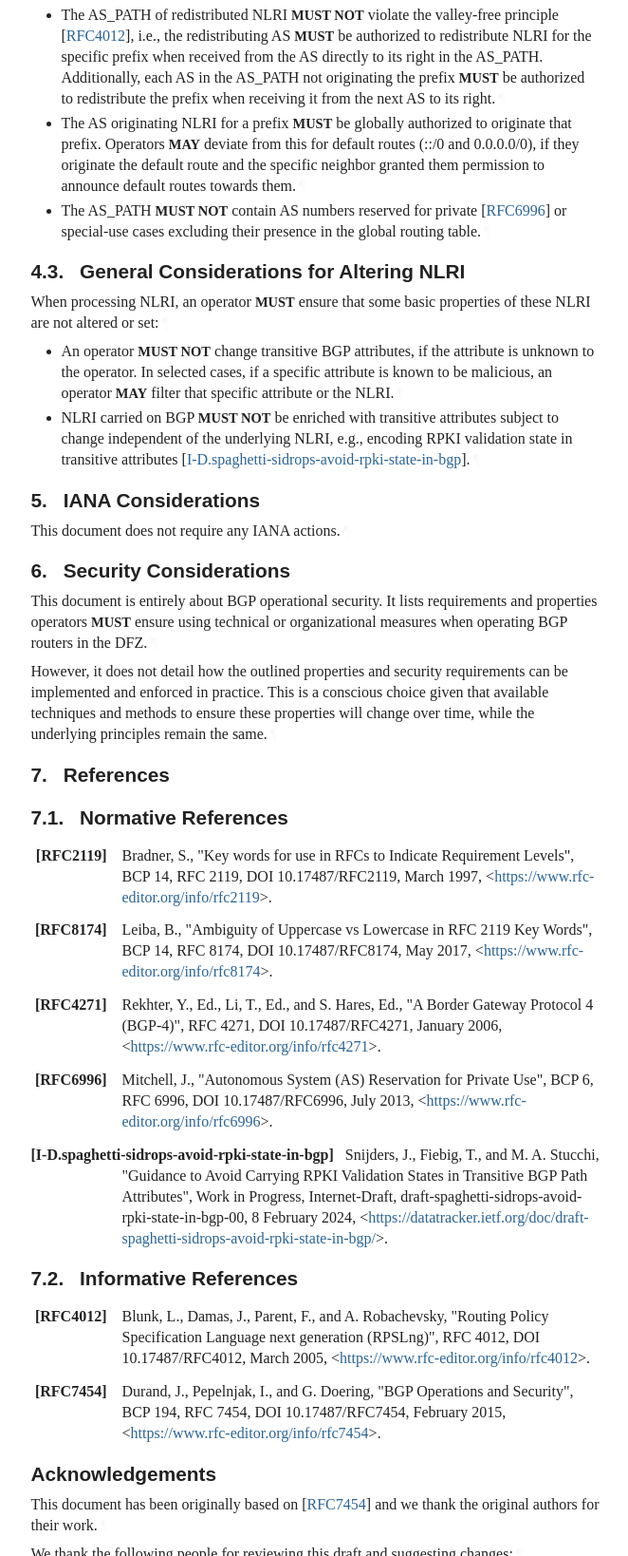
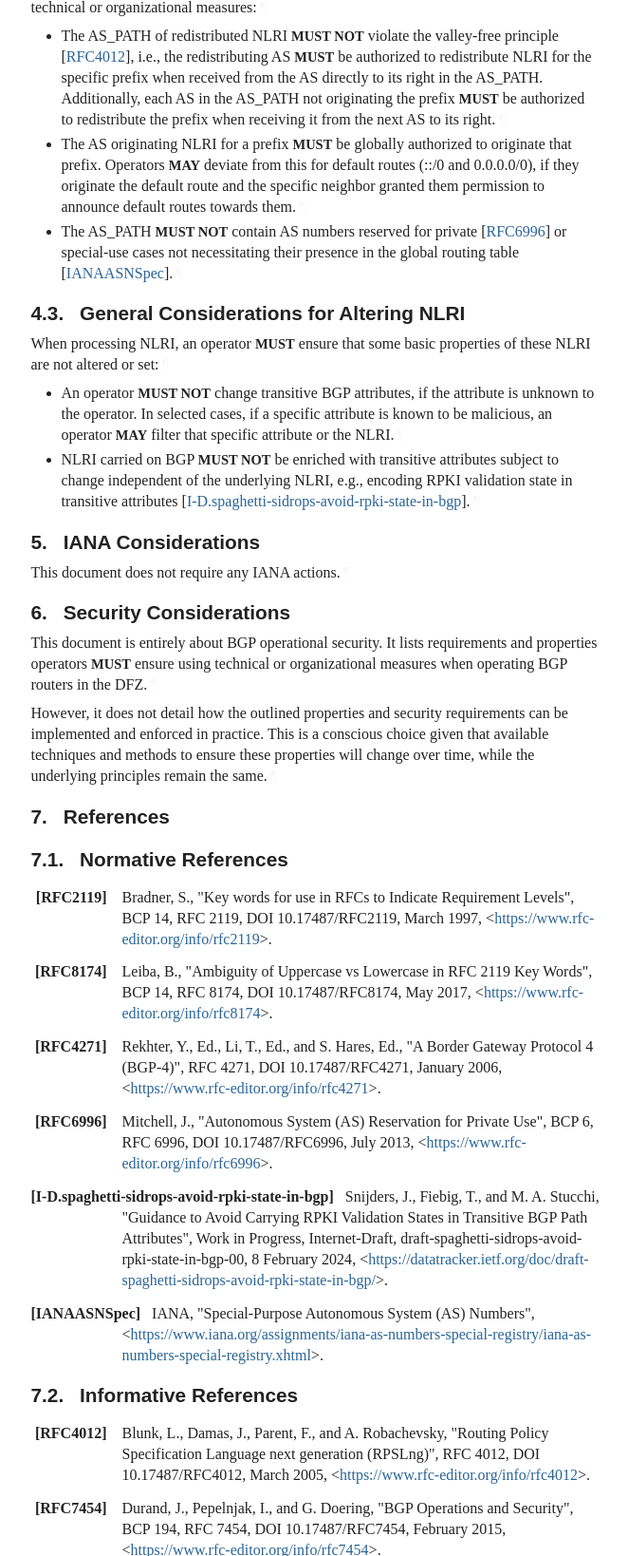
Before and after one commit to ichdasich/draft-ietf-grow-bgpopsecupd, a plain HTML site: page draft-ietf-grow-bgpopsecupd.html in a window 1280 px wide. Shown: the part 2551-4189 px from the top of the page at 95% size, without its empty margins (92-754 px from the left). Drawn offline with Linux system fonts and the light colour scheme; a web font is replaced by a local one.

Commit message:
Script updating gh-pages from f78879f. [ci skip]

```diff
--- a/draft-ietf-grow-bgpopsecupd.html
+++ b/draft-ietf-grow-bgpopsecupd.html
@@ -1314,7 +1314,7 @@ svg :is([fill="white"], [fill^="#fff"]) {
                         The AS_PATH of the NLRI <span class="bcp14">MUST NOT</span> violate the valley-free principle <span>[<a href="#RFC4012" class="cite xref">RFC4012</a>]</span>, i.e., all ASes left of the originating AS in the AS_PATH <span class="bcp14">MUST</span> be authorized to advertise the NLRI to the AS directly to their left.<a href="#section-4.1-2.2" class="pilcrow">¶</a>
 </li>
           <li class="normal" id="section-4.1-2.3">
-                        The AS_PATH <span class="bcp14">MUST NOT</span> contain AS numbers reserved for private <span>[<a href="#RFC6996" class="cite xref">RFC6996</a>]</span> or special-use cases excluding their presence in the global routing table.<a href="#section-4.1-2.3" class="pilcrow">¶</a>
+                        The AS_PATH <span class="bcp14">MUST NOT</span> contain AS numbers reserved for private <span>[<a href="#RFC6996" class="cite xref">RFC6996</a>]</span> or special-use cases not necessitating their presence in the global routing table <span>[<a href="#IANAASNSpec" class="cite xref">IANAASNSpec</a>]</span>.<a href="#section-4.1-2.3" class="pilcrow">¶</a>
 </li>
           <li class="normal" id="section-4.1-2.4">
                         The number of NLRI received from a neighbor <span class="bcp14">MUST NOT</span> exceed the resources of the local router.<a href="#section-4.1-2.4" class="pilcrow">¶</a>
@@ -1337,7 +1337,7 @@ svg :is([fill="white"], [fill^="#fff"]) {
                         The AS originating NLRI for a prefix <span class="bcp14">MUST</span> be globally authorized to originate that prefix. Operators <span class="bcp14">MAY</span> deviate from this for default routes (::/0 and 0.0.0.0/0), if they originate the default route and the specific neighbor granted them permission to announce default routes towards them.<a href="#section-4.2-2.2" class="pilcrow">¶</a>
 </li>
           <li class="normal" id="section-4.2-2.3">
-                        The AS_PATH <span class="bcp14">MUST NOT</span> contain AS numbers reserved for private <span>[<a href="#RFC6996" class="cite xref">RFC6996</a>]</span> or special-use cases excluding their presence in the global routing table.<a href="#section-4.2-2.3" class="pilcrow">¶</a>
+                        The AS_PATH <span class="bcp14">MUST NOT</span> contain AS numbers reserved for private <span>[<a href="#RFC6996" class="cite xref">RFC6996</a>]</span> or special-use cases not necessitating their presence in the global routing table <span>[<a href="#IANAASNSpec" class="cite xref">IANAASNSpec</a>]</span>.<a href="#section-4.2-2.3" class="pilcrow">¶</a>
 </li>
         </ul>
 </section>
@@ -1409,8 +1409,12 @@ svg :is([fill="white"], [fill^="#fff"]) {
 <span class="refAuthor">Mitchell, J.</span>, <span class="refTitle">"Autonomous System (AS) Reservation for Private Use"</span>, <span class="seriesInfo">BCP 6</span>, <span class="seriesInfo">RFC 6996</span>, <span class="seriesInfo">DOI 10.17487/RFC6996</span>, <time datetime="2013-07" class="refDate">July 2013</time>, <span>&lt;<a href="https://www.rfc-editor.org/info/rfc6996">https://www.rfc-editor.org/info/rfc6996</a>&gt;</span>. </dd>
 <dd class="break"></dd>
 <dt id="I-D.spaghetti-sidrops-avoid-rpki-state-in-bgp">[I-D.spaghetti-sidrops-avoid-rpki-state-in-bgp]</dt>
+        <dd>
+<span class="refAuthor">Snijders, J.</span>, <span class="refAuthor">Fiebig, T.</span>, and <span class="refAuthor">M. A. Stucchi</span>, <span class="refTitle">"Guidance to Avoid Carrying RPKI Validation States in Transitive BGP Path Attributes"</span>, <span class="refContent">Work in Progress</span>, <span class="seriesInfo">Internet-Draft, draft-spaghetti-sidrops-avoid-rpki-state-in-bgp-00</span>, <time datetime="2024-02-08" class="refDate">8 February 2024</time>, <span>&lt;<a href="https://datatracker.ietf.org/doc/draft-spaghetti-sidrops-avoid-rpki-state-in-bgp/">https://datatracker.ietf.org/doc/draft-spaghetti-sidrops-avoid-rpki-state-in-bgp/</a>&gt;</span>. </dd>
+<dd class="break"></dd>
+<dt id="IANAASNSpec">[IANAASNSpec]</dt>
       <dd>
-<span class="refAuthor">Snijders, J.</span>, <span class="refAuthor">Fiebig, T.</span>, and <span class="refAuthor">M. A. Stucchi</span>, <span class="refTitle">"Guidance to Avoid Carrying RPKI Validation States in Transitive BGP Path Attributes"</span>, <span class="refContent">Work in Progress</span>, <span class="seriesInfo">Internet-Draft, draft-spaghetti-sidrops-avoid-rpki-state-in-bgp-00</span>, <time datetime="2024-02-08" class="refDate">8 February 2024</time>, <span>&lt;<a href="https://datatracker.ietf.org/doc/draft-spaghetti-sidrops-avoid-rpki-state-in-bgp/">https://datatracker.ietf.org/doc/draft-spaghetti-sidrops-avoid-rpki-state-in-bgp/</a>&gt;</span>. </dd>
+<span class="refAuthor">IANA</span>, <span class="refTitle">"Special-Purpose Autonomous System (AS) Numbers"</span>, <span>&lt;<a href="https://www.iana.org/assignments/iana-as-numbers-special-registry/iana-as-numbers-special-registry.xhtml">https://www.iana.org/assignments/iana-as-numbers-special-registry/iana-as-numbers-special-registry.xhtml</a>&gt;</span>. </dd>
 <dd class="break"></dd>
 </dl>
 </section>
```
Also changed, not shown: draft-ietf-grow-bgpopsecupd.txt.
